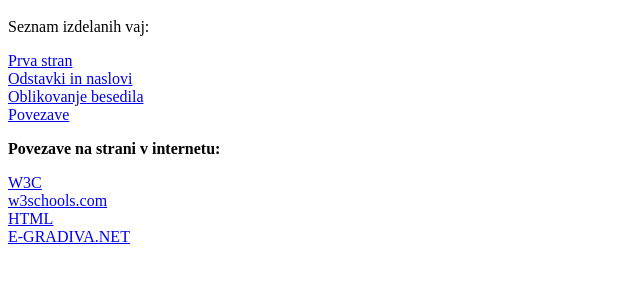
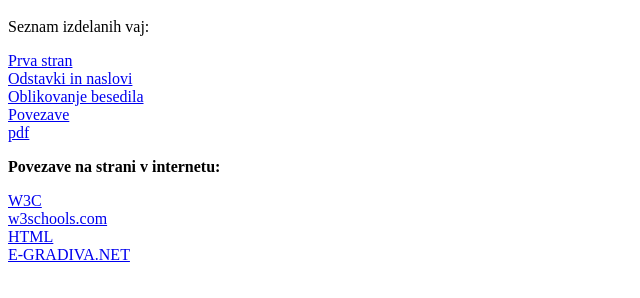
Before and after one commit to ovenv/oblak, a plain HTML site: page 5.vaja-html-Oven-Vid.html in a window 1280 px wide. Shown: the part 48-346 px from the top of the page, without its empty margins (0-640 px from the left). Drawn offline with Linux system fonts and the light colour scheme.

Commit message:
Update 5.vaja-html-Oven-Vid.html

```diff
--- a/5.vaja-html-Oven-Vid.html
+++ b/5.vaja-html-Oven-Vid.html
@@ -5,6 +5,7 @@
     <a href="2.vaja-html-Oven-Vid.html">Odstavki in naslovi</a></br>
     <a href="4.vaja-html-Oven-Vid.html">Oblikovanje besedila</a></br>
     <a href="5.vaja-html-Oven-Vid.html">Povezave</a></br>
+    <a href=2016.pdf">pdf</a></br>
     <p><b>Povezave na strani v internetu:</b></p>
     <a href="http://www.w3.org/TR/html5/">W3C</a></br>
     <a href="http://www.w3schools.com/html/default.asp">w3schools.com</a></br>
```
